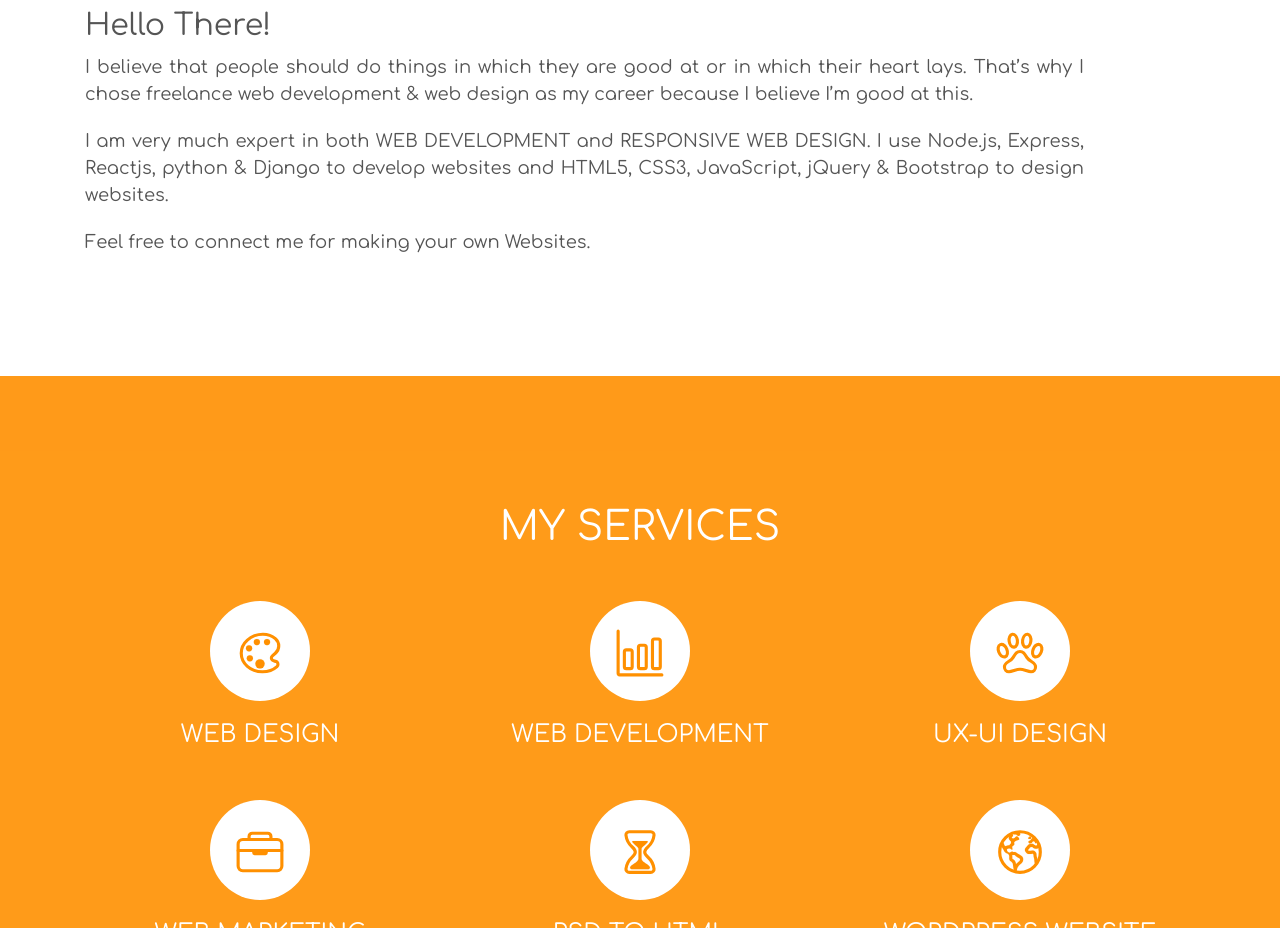
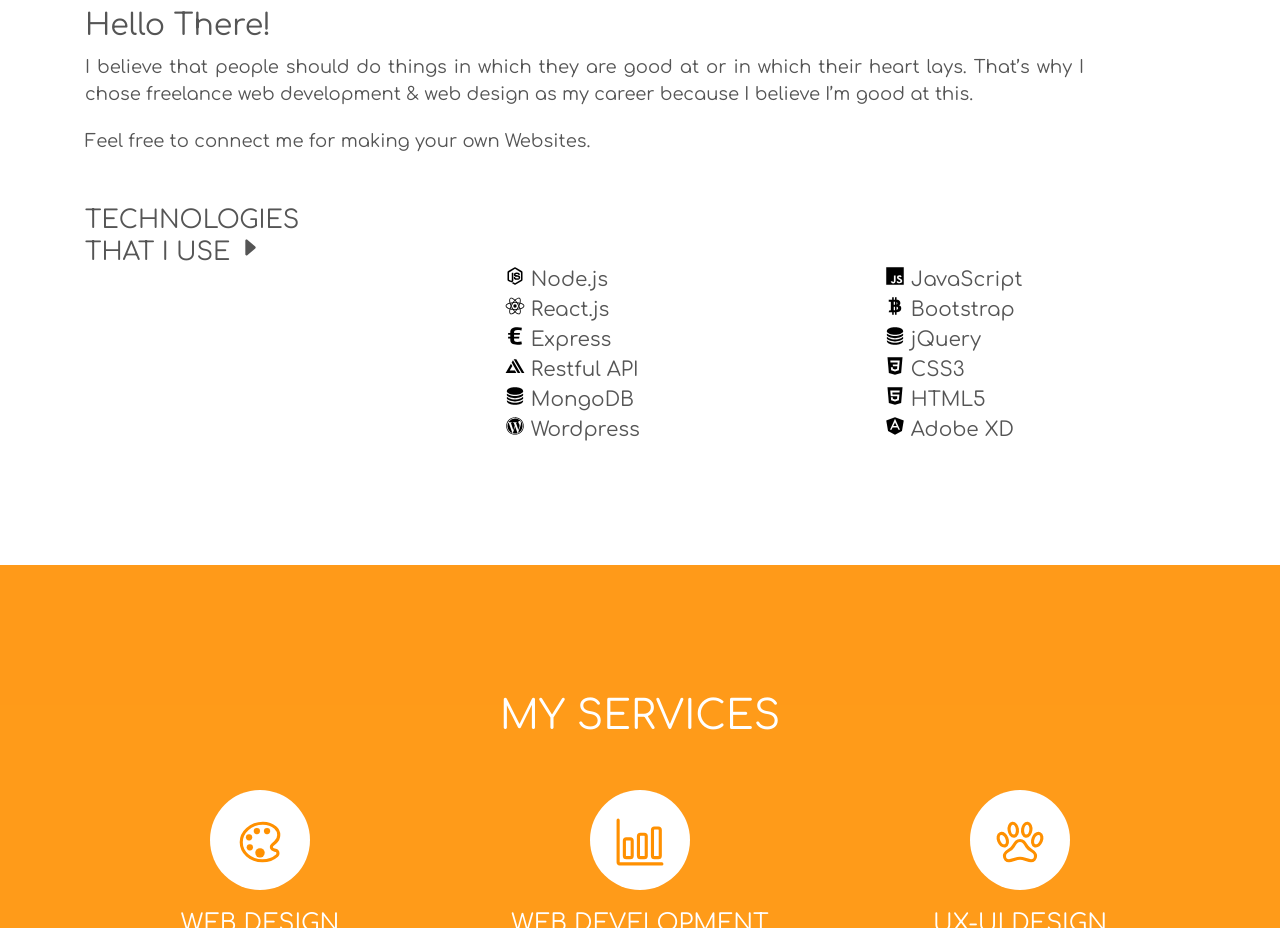
Before and after one commit to AariyanApu/aariyan_apu, a plain HTML site: page index.html in a window 1280 px wide. Shown: the part 820-1748 px from the top of the page. Drawn offline with nearby package versions, Linux system fonts and the light colour scheme; a script that the page names is missing.

Commit message:
my work added

```diff
--- a/index.html
+++ b/index.html
@@ -85,14 +85,55 @@
                         That’s why I chose freelance web development & web design as my career because I believe I’m
                         good at this.
                     </p>
-                    <p>
-                        I am very much expert in both WEB DEVELOPMENT and RESPONSIVE WEB DESIGN. I use Node.js, Express, Reactjs, python & Django
-                        to develop websites and HTML5, CSS3, JavaScript, jQuery & Bootstrap to design websites.
-                    </p>
+
                     <p>Feel free to connect me for making your own Websites.</p>
 
                 </div>
             </div>
+
+
+            <div class="row mt-4 js--wp-1"  id="my-work" >
+
+                <div class="col-md-4 ">
+
+                    <h5>TECHNOLOGIES </br> THAT I USE <ion-icon name="caret-forward"></ion-icon></h5>
+                </div>
+                <div class="col-md-4 pt-5">
+
+                    <ul>
+                        <li><ion-icon name="logo-nodejs" class="icon-sm"></ion-icon> Node.js</li>
+                        <li><ion-icon name="logo-react" class="icon-sm"></ion-icon> React.js</li>
+                        <li><ion-icon name="logo-euro" class="icon-sm"></ion-icon> Express</li>
+                        <li><ion-icon name="logo-amplify" class="icon-sm"></ion-icon> Restful API</li>
+                        <li><ion-icon name="server" class="icon-sm"></ion-icon> MongoDB</li>
+                        <li><ion-icon name="logo-wordpress" class="icon-sm"></ion-icon> Wordpress</li>
+                    </ul>
+
+
+
+            </div>
+
+            <div class="col-md-4 pt-5">
+
+
+                <ul>
+                    <li><ion-icon name="logo-javascript" class="icon-sm"></ion-icon> JavaScript</li>
+                    <li><ion-icon name="logo-bitcoin" class="icon-sm"></ion-icon> Bootstrap</li>
+                    <li><ion-icon name="server" class="icon-sm"></ion-icon> jQuery</li>
+                    <li><ion-icon name="logo-css3" class="icon-sm"></ion-icon> CSS3</li>
+                    <li><ion-icon name="logo-html5" class="icon-sm"></ion-icon> HTML5</li>
+                    <li><ion-icon name="logo-angular" class="icon-sm"></ion-icon> Adobe XD</li>
+
+                </ul>
+
+            </div>
+
+
+
+
+            </div>
+
+
         </div>
     </section>
 
--- a/resources/css/style.css
+++ b/resources/css/style.css
@@ -230,6 +230,12 @@ section{
 }
 
 
+.icon-sm{
+    font-size: 20px;
+    color: #000 !important;
+}
+
+
 h2{
     text-transform: uppercase;
     font-size: 120%;
@@ -358,3 +364,19 @@ footer p {
     text-align: center;
     margin-top: 20px;
 }
+
+
+
+/* ----------------------------------------------- */
+/* my work*/
+/* ----------------------------------------------- */
+
+
+#my-work ul{
+    list-style: none;
+}
+
+#my-work ul li{
+    color:#555;
+
+}
```
